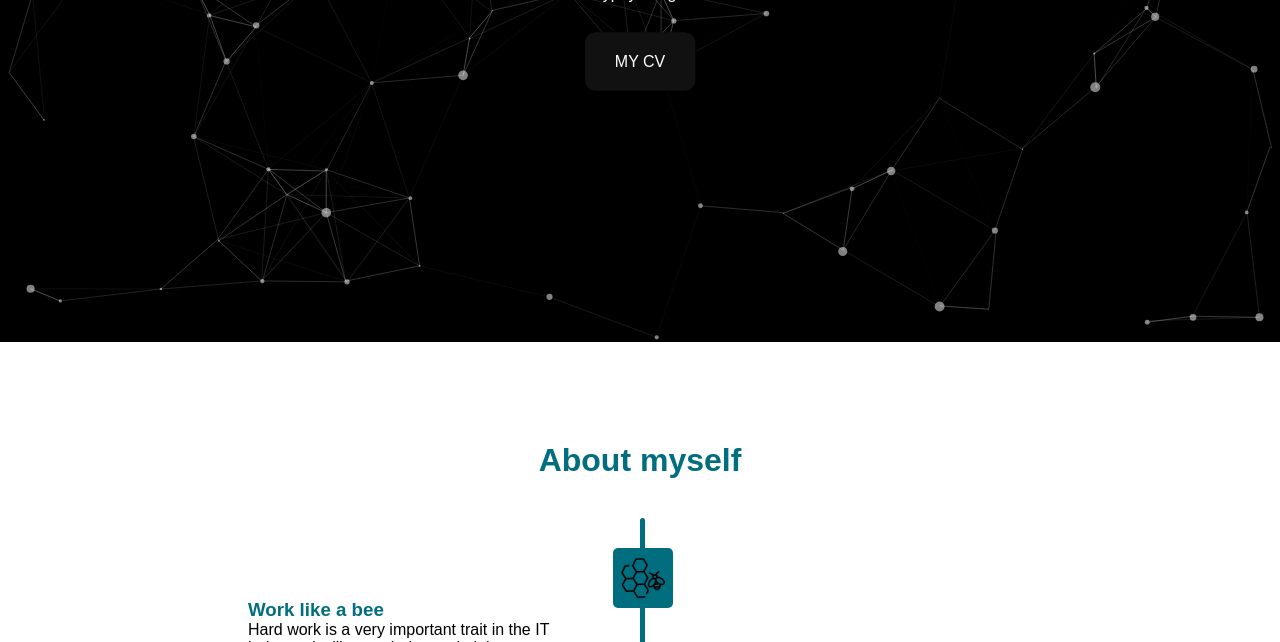
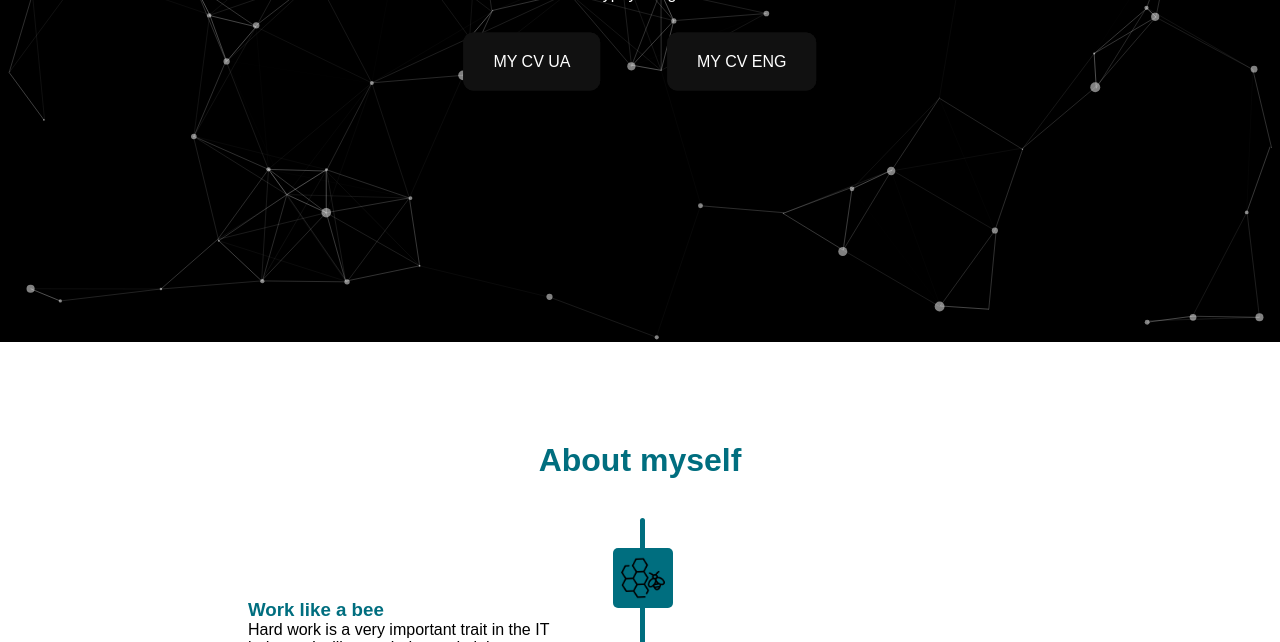
Before and after one commit to 1Creak/Portfolio, a plain HTML site: page index.html in a window 1280 px wide. Shown: the part 458-1100 px from the top of the page. Drawn offline with nearby package versions, Linux system fonts and the light colour scheme; files whose address does not match are found by name.

Commit message:
add Cv eng

```diff
--- a/index.html
+++ b/index.html
@@ -25,9 +25,15 @@
             <img src="./img/myFace.jpeg" alt="#">
             <h1>Junior Front-end Developer</h1>
             <p>Skrypnyk Evgenii</p>
-            <button class="button__resume" onclick="window.location.href='https://docs.google.com/document/d/1QR6xYxrAjPCEfOyODHWI-_MeaClVoRlDAUS2aCeRDyY/edit?usp=sharing';">
-                My CV
-            </button>
+            <div class="header-cv" style="display: flex;">
+                <button class="button__resume" onclick="window.location.href='https://docs.google.com/document/d/1QR6xYxrAjPCEfOyODHWI-_MeaClVoRlDAUS2aCeRDyY/edit?usp=sharing';">
+                    My CV UA
+                </button>
+                <button class="button__resume" onclick="window.location.href='https://docs.google.com/document/d/1QkTFPCuQQ60AR08baUzAHYjrt9Ofk43k/edit';">
+                    My CV ENG
+                </button>
+            </div>
+
         </div>
     </header>
     <main>
--- a/scss/main.scss
+++ b/scss/main.scss
@@ -62,6 +62,9 @@ a:hover{
     position: relative;
     height: 100vh;
     background-color: grey;
+    &-cv{
+        display: flex;
+    }
     &__nav{
         position: absolute;
         z-index: 2;
--- a/scss/mixin.scss
+++ b/scss/mixin.scss
@@ -14,7 +14,6 @@
         & img{
             width: 100%;
             border-radius: 0px;
-            // height: 100%;
         }
     }
 }
```
Also changed, not shown: css/normalize.css, 1 other file.
